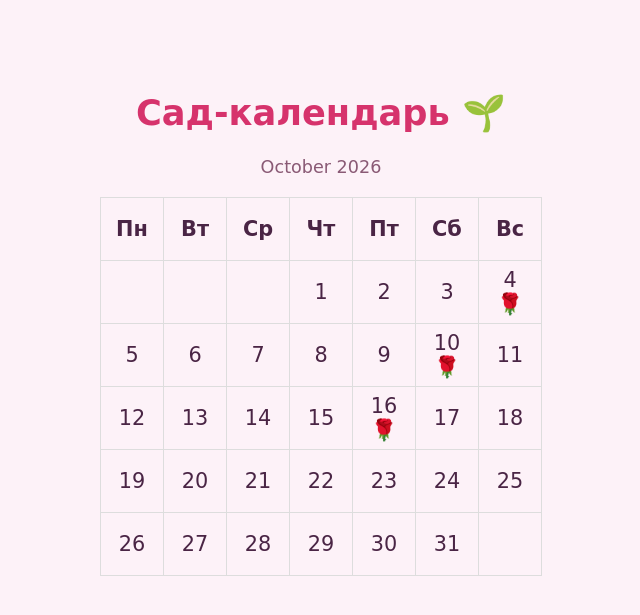
After one commit to lina-doubleR/moodgarden, a Flask app: page /calendar in a window 1280 px wide. The commit adds this page. Shown: the top 615 px of the page, without its empty margins (319-959 px from the left). Run offline with Flask 3, Linux system fonts and the light colour scheme; data comes from the database, SQL or seed files in the repository.

Commit message:
Добавила календарь-сетку настроений

```diff
--- a/app.py
+++ b/app.py
@@ -1,5 +1,6 @@
 from datetime import date
-from database import init_db, add_mood, get_all_moods, get_mood_stats, get_recent_moods, create_pdf, mood_logged_today, delete_mood, create_chart
+import calendar
+from database import init_db, add_mood, get_all_moods, get_mood_stats, get_recent_moods, create_pdf, mood_logged_today, delete_mood, create_chart, get_moods_dict
 from flask import Flask, render_template, request, redirect, url_for, make_response, send_file
 
 app = Flask(__name__)
@@ -49,6 +50,31 @@ def delete(mood_id):
     delete_mood(mood_id)
     return redirect(url_for("history"))
 
+@app.route("/calendar")
+def calendar_view():
+    today = date.today()
+    year = today.year
+    month = today.month
+
+    cal = calendar.Calendar(firstweekday=0)
+    weeks = cal.monthdayscalendar(year, month)
+
+    grid = []
+    for week in weeks:
+        week_data = []
+        for day in week:
+            if day == 0:
+                week_data.append(None)
+            else:
+                day_date = date(year, month, day)
+                week_data.append((day, str(day_date)))
+        grid.append(week_data)
+
+    moods_by_date = get_moods_dict()
+    month_name = calendar.month_name[month]
+
+    return render_template("calendar.html", grid=grid, moods_by_date=moods_by_date, month_name=month_name, year=year)
+
 @app.context_processor
 def inject_theme():
     theme = request.cookies.get("theme", "pink")
--- a/database.py
+++ b/database.py
@@ -38,6 +38,13 @@ def get_all_moods():
     rows = cursor.fetchall()
     connection.close()
     return rows
+
+def get_moods_dict():
+    all_moods = get_all_moods()
+    moods_by_date = {}
+    for entry in all_moods:
+        moods_by_date[entry[2]] = entry[1]
+    return moods_by_date
 
 def get_mood_stats():
     connection = get_connection()
--- a/static/style.css
+++ b/static/style.css
@@ -84,3 +84,16 @@ body.lavender p {
     background-color: #dcfce7;
     color: #166534;
 }
+
+.calendar-grid {
+    border-collapse: collapse;
+    margin: 20px auto;
+}
+
+.calendar-grid th, .calendar-grid td {
+    width: 60px;
+    height: 60px;
+    text-align: center;
+    border: 1px solid #ddd;
+    font-size: 1.3em;
+}
--- /dev/null
+++ b/templates/calendar.html
@@ -0,0 +1,35 @@
+<!DOCTYPE html>
+<html lang="ru">
+<head>
+    <meta charset="UTF-8">
+    <title>Календарь настроений — Mood Garden</title>
+    <link rel="stylesheet" href="{{ url_for('static', filename='style.css') }}">
+</head>
+<body class="{{ theme }}">
+    <h1>Сад-календарь 🌱</h1>
+    <p>{{ month_name }} {{ year }}</p>
+
+    <table class="calendar-grid">
+        <tr>
+            <th>Пн</th><th>Вт</th><th>Ср</th><th>Чт</th><th>Пт</th><th>Сб</th><th>Вс</th>
+        </tr>
+        {% for week in grid %}
+        <tr>
+            {% for day in week %}
+                {% if day %}
+                    <td>
+                        <div>{{ day[0] }}</div>
+                        {% if moods_by_date.get(day[1]) == "ромашечка" %}🌼
+                        {% elif moods_by_date.get(day[1]) == "розочка" %}🌹
+                        {% elif moods_by_date.get(day[1]) == "увядший цветочек" %}🥀
+                        {% endif %}
+                    </td>
+                {% else %}
+                    <td></td>
+                {% endif %}
+            {% endfor %}
+        </tr>
+        {% endfor %}
+    </table>
+</body>
+</html>
--- a/templates/history.html
+++ b/templates/history.html
@@ -36,6 +36,7 @@
         <a href="{{ url_for('mood') }}">Отметить настроение</a>
         <a href="{{ url_for('stats') }}">Статистика</a>
         <a href="{{ url_for('download_pdf') }}">Скачать PDF</a>
+        <a href="{{ url_for('calendar_view') }}">Календарь настроений</a>
     </nav>
 
 </body>
--- a/templates/home.html
+++ b/templates/home.html
@@ -33,6 +33,7 @@
         <a href="{{ url_for('mood') }}">Отметить настроение</a>
         <a href="{{ url_for('history') }}">Моя история настроений</a>
         <a href="{{ url_for('stats') }}">Статистика</a>
+        <a href="{{ url_for('calendar_view') }}">Календарь настроений</a>
         <a href="{{ url_for('set_theme', theme_name='pink') }}">Розовая тема</a>
         <a href="{{ url_for('set_theme', theme_name='lavender') }}">Лавандовая тема</a>
     </nav>
--- a/templates/mood.html
+++ b/templates/mood.html
@@ -23,6 +23,7 @@
         <a href="{{ url_for('home') }}">На главную</a>
         <a href="{{ url_for('history') }}">Моя история настроений</a>
         <a href="{{ url_for('stats') }}">Статистика</a>
+        <a href="{{ url_for('calendar_view') }}">Календарь настроений</a>
     </nav>
 
 </body>
--- a/templates/stats.html
+++ b/templates/stats.html
@@ -21,6 +21,7 @@
         <a href="{{ url_for('home') }}">На главную</a>
         <a href="{{ url_for('mood') }}">Отметить настроение</a>
         <a href="{{ url_for('history') }}">Моя история настроений</a>
+        <a href="{{ url_for('calendar_view') }}">Календарь настроений</a>
     </nav>
 </body>
 </html>
```
